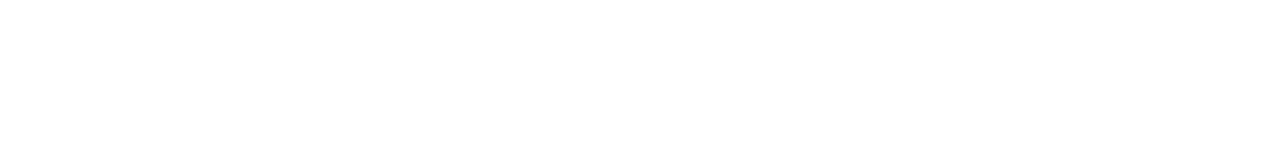
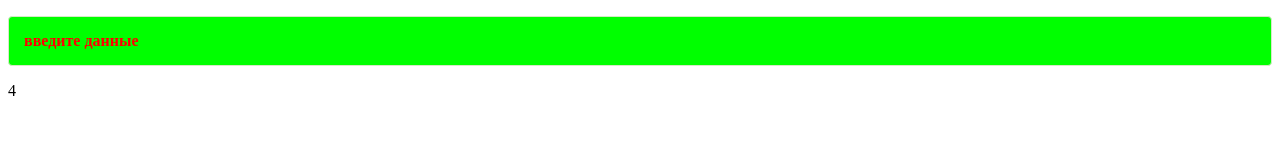
Before and after one commit to Eugene-Kalmykov/StdFrontRepo, a plain HTML site: page 4th.html in a window 1280 px wide. Drawn offline with Linux system fonts and the light colour scheme.

Commit message:
added 9th lesson

```diff
--- a/4th.html
+++ b/4th.html
@@ -5,9 +5,20 @@
     <meta http-equiv="X-UA-Compatible" content="IE=edge">
     <meta name="viewport" content="width=device-width, initial-scale=1.0">
     <title>Document</title>
-    <script src="6th.js" defer></script>
+    <style>
+        .prompt {
+            padding: 15px;
+            border: 1px solid #d6e9c6;
+            border-radius: 4px;
+            color: red;
+            background-color: lime;
+        }
+    </style>
+    <script src="7th.js" defer></script>
 </head>
 <body>
 
+    <div id="id">4</div>
+
 </body>
 </html>
--- /dev/null
+++ b/7th.js
@@ -0,0 +1,61 @@
+//lesson #9 - & bind
+/* const obj = {
+    age: 10,
+    say: function() {
+        console.log(this.age);
+    }
+}
+obj.say();
+
+const newFunc = obj.say;
+
+const newObject = {
+    age: 15,
+}
+
+const newWithBind = newFunc.bind(newObject);
+
+console.log (newWithBind());
+*/
+/*
+const obj = {
+    age: 10,
+    say: function() {
+        console.log(this.age);
+    }
+}
+obj.say();
+
+const newFunc = obj.say;
+
+const newObject = {
+    age: 15,
+}
+
+ newFunc.call(newObject);
+*/
+//document. body.style. background = "red";
+/*
+const element = document.getElementById("id");
+const classes = document.querySelectorAll(".class");
+const findAllP = document.getElementsByClassName("class");
+const findP = document.getElementsByTagName("p");
+console.log(element);
+console.log(classes);
+console.log(findAllP);
+console.log(findP[4]);
+*//*
+let div = document.createElement("div");
+div.className = "alert";
+div.innerHTML = "<strong>Всем привет!</strong>";
+
+document.body.append(div);
+*/
+const element = document.getElementById("id");
+
+let p = document.createElement("p");
+p.className = "prompt";
+p.innerHTML = "<strong>введите данные</strong>";
+
+//document.body
+element.prepend(p);
```
